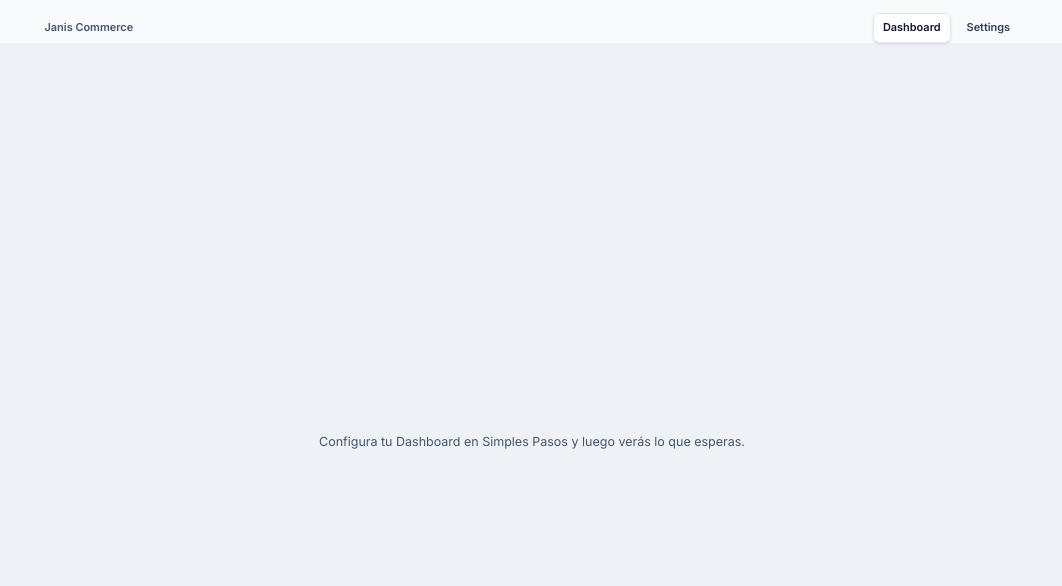
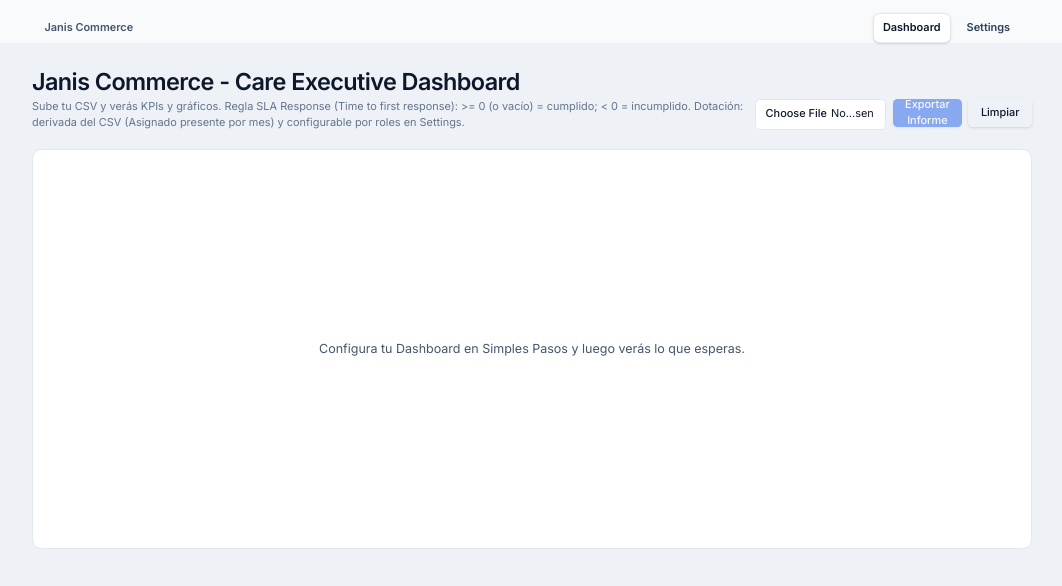
Before and after one commit to ravelli-czy/dashboard-care-teams, a React (Vite) app: page / in a window 1280 px wide. Shown: the top 586 px of the page, without its empty margins (108-1170 px from the left). Built offline with nearby package versions, Linux system fonts and the light colour scheme.

Commit message:
Show empty message without hiding controls

```diff
--- a/src/pages/Dashboard.tsx
+++ b/src/pages/Dashboard.tsx
@@ -2024,15 +2024,7 @@ const tppHealth = (() => {
     setAutoRange({ minMonth: null, maxMonth: null });
   };
 
-  if (rows.length === 0) {
-    return (
-      <div className={`min-h-screen ${UI.pageBg} flex items-center justify-center p-6`}>
-        <p className="text-center text-base text-slate-600">
-          Configura tu Dashboard en Simples Pasos y luego verás lo que esperas.
-        </p>
-      </div>
-    );
-  }
+  const isEmpty = rows.length === 0;
 
   return (
     <div className={`min-h-screen ${UI.pageBg} p-4 md:p-8`}>
@@ -2133,6 +2125,14 @@ const tppHealth = (() => {
           </div>
         ) : null}
 
+        {isEmpty ? (
+          <div className="mt-6 flex min-h-[50vh] items-center justify-center rounded-xl border border-slate-200 bg-white p-6 text-center">
+            <p className="text-base text-slate-600">
+              Configura tu Dashboard en Simples Pasos y luego verás lo que esperas.
+            </p>
+          </div>
+        ) : (
+          <>
         {/* Filters */}
         <div className="mt-6 grid grid-cols-1 gap-3 md:grid-cols-5">
           <Card className={UI.card}>
@@ -2494,6 +2494,8 @@ const tppHealth = (() => {
         <div className="mt-6 text-xs text-slate-500">
           Sugerencia: aplica enfoque Pareto 80/20 sobre Top Organizaciones/Asignados para reducir demanda recurrente.
         </div>
+          </>
+        )}
       </div>
     </div>
   );
```
